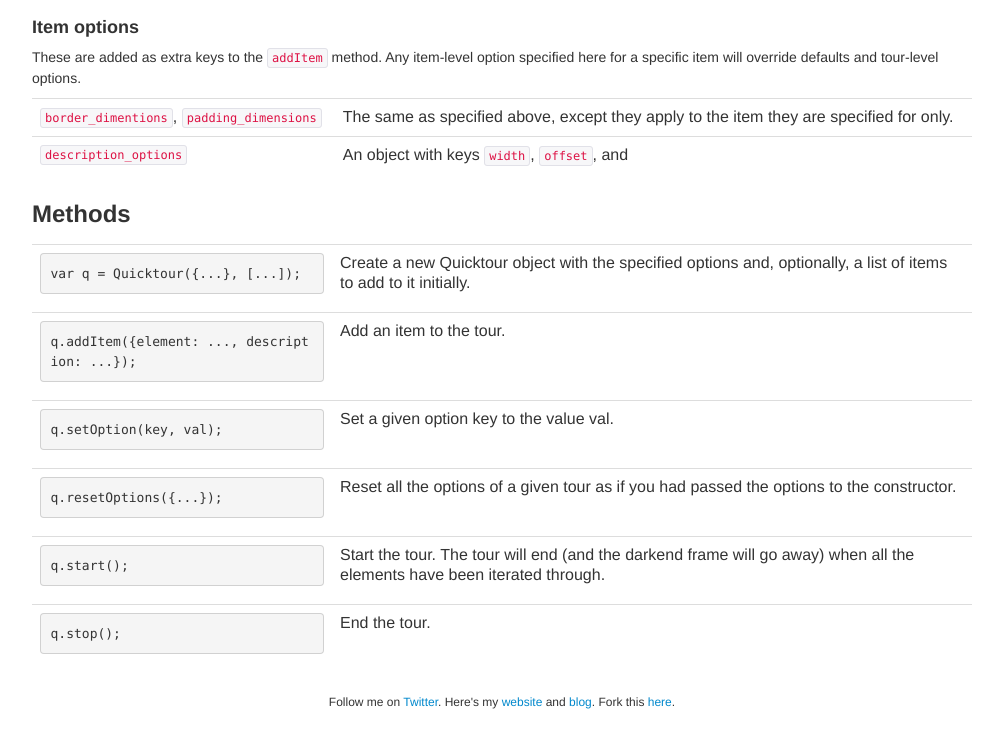
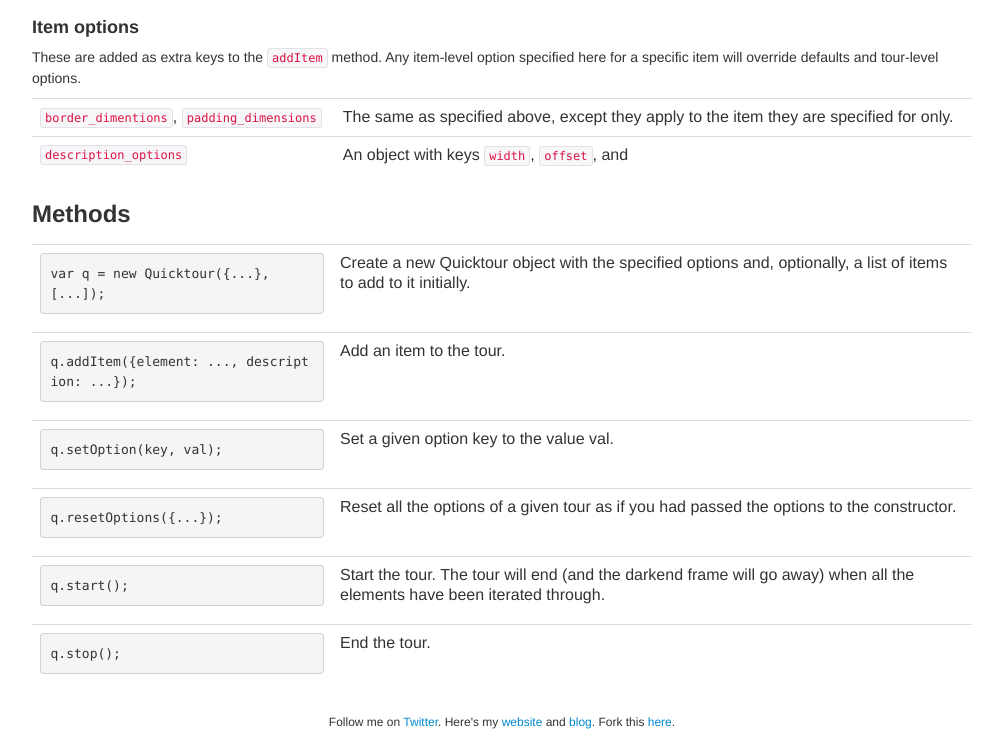
Before and after one commit to noahsark769/quicktour.js, a plain HTML site: page index.html in a window 1280 px wide. Shown: the part 2113-2865 px from the top of the page, without its empty margins (138-1141 px from the left). Drawn offline with Linux system fonts and the light colour scheme.

Commit message:
fixed typo (AGAIN)

```diff
--- a/index.html
+++ b/index.html
@@ -143,7 +143,7 @@ $(document).ready(function () {
 		<h3>Methods</h3>
 		<table class="table">
 			<tr>
-				<td><pre>var q = Quicktour({...}, [...]);</pre></td><td>Create a new Quicktour object with the specified options and, optionally, a list of items to add to it initially.</td>
+				<td><pre>var q = new Quicktour({...}, [...]);</pre></td><td>Create a new Quicktour object with the specified options and, optionally, a list of items to add to it initially.</td>
 			</tr>
 			<tr>
 				<td><pre>q.addItem({element: ..., description: ...});</pre></td><td>Add an item to the tour.</td>
```
